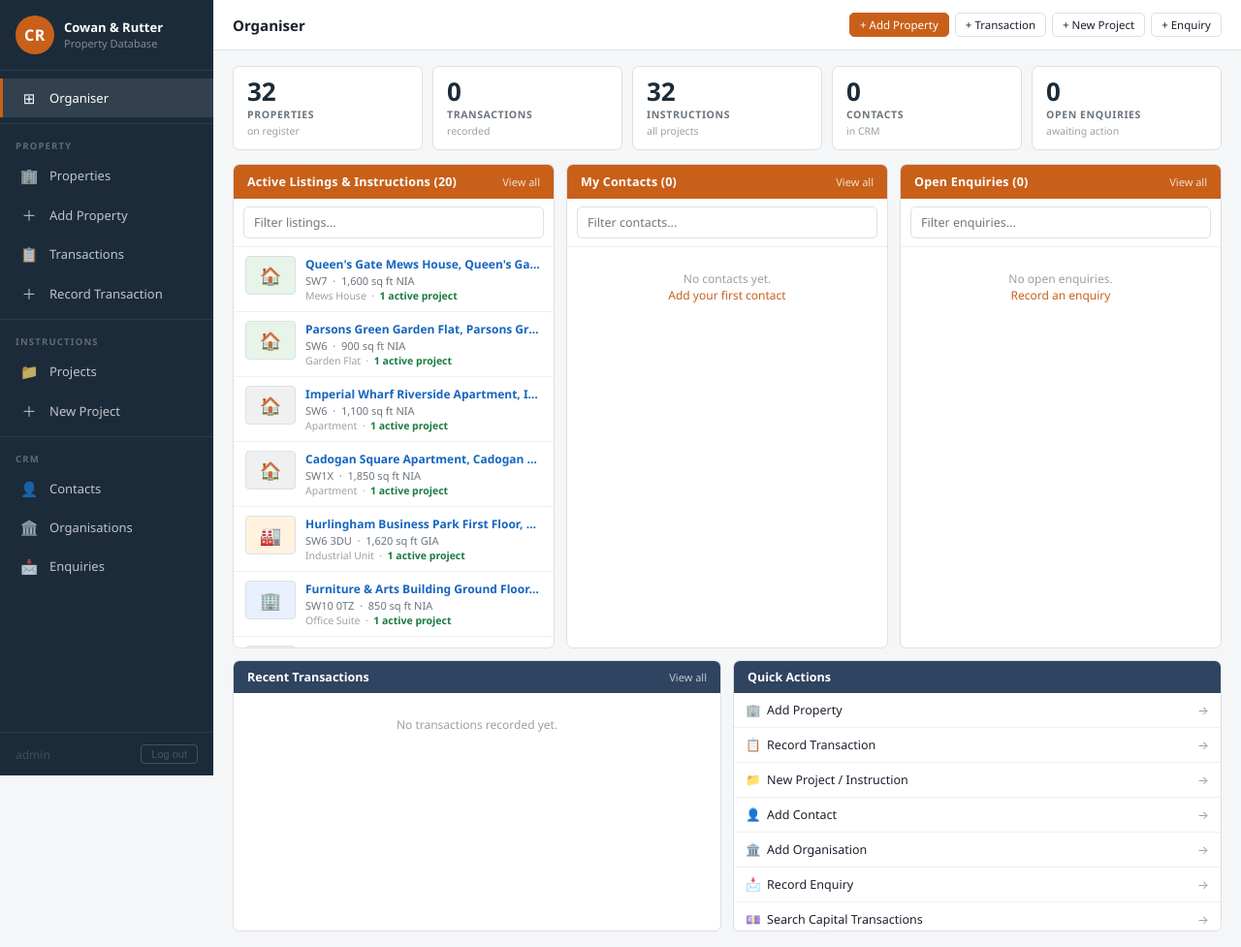
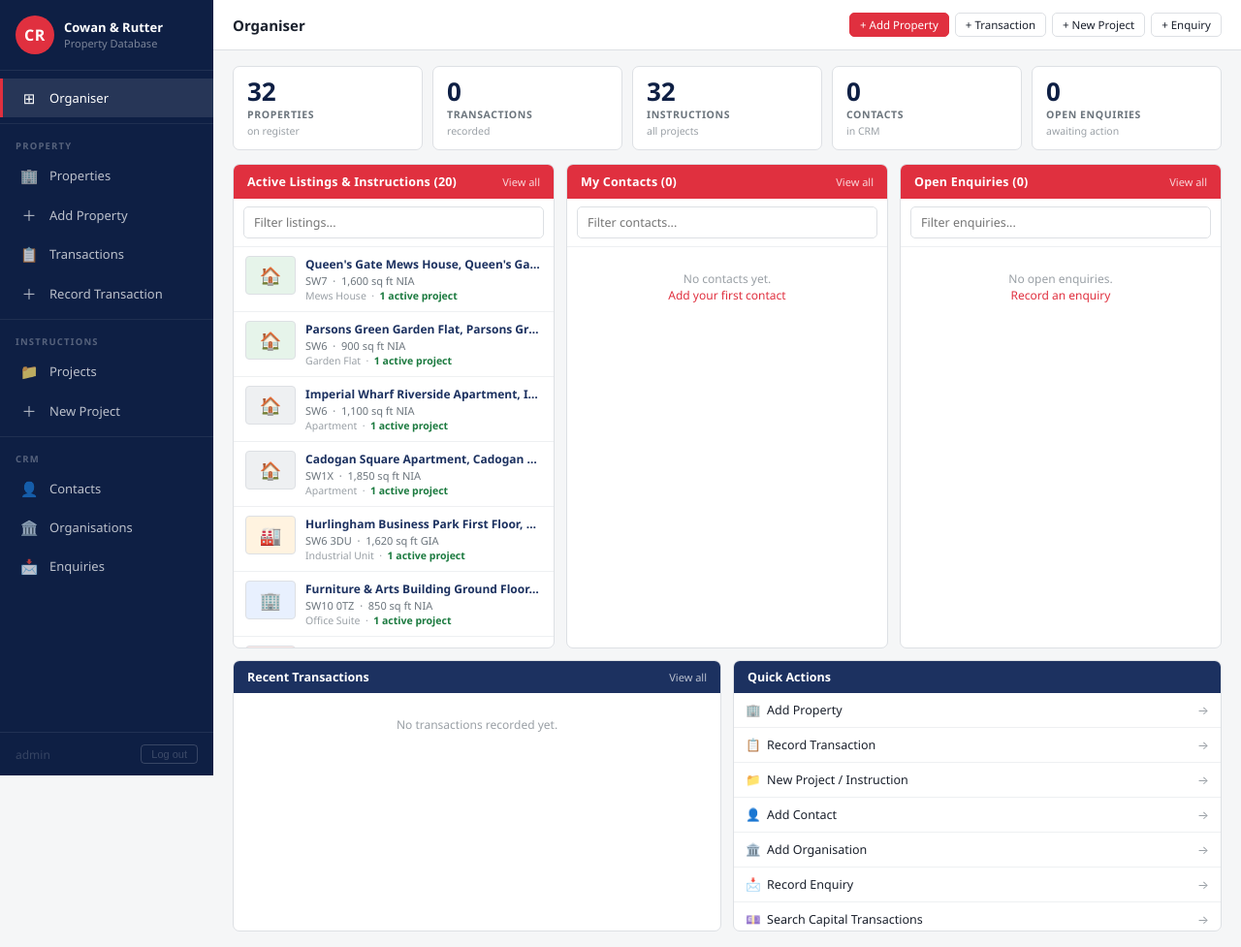
Before and after one commit to Samuelcowan-glitch/cr-property-db, a Flask app: page / in a window 1280 px wide. Shown: the whole page at 97% size. Run offline with Flask 3, Linux system fonts and the light colour scheme; a user stored in the database is signed in; data comes from the database, SQL or seed files in the repository; data that the repository does not hold is empty.

Commit message:
Reskin admin app to match website colour scheme (dark blue + red)
Remap CSS variables in style.css to the website palette: --ink #0e1f44
(dark blue) and --brass #e0303f (red accent), replacing navy/orange.

Co-Authored-By: Claude Opus 4.8 <noreply@anthropic.com>

```diff
--- a/static/css/style.css
+++ b/static/css/style.css
@@ -2,14 +2,14 @@
 *, *::before, *::after { box-sizing: border-box; margin: 0; padding: 0; }
 
 :root {
-  --navy:     #1c2b3a;
-  --navy2:    #243547;
-  --navy3:    #2e4460;
-  --orange:   #c8601a;
-  --orange-l: #d97230;
-  --orange-bg:#fef3ec;
-  --blue:     #1565c0;
-  --blue-l:   #1976d2;
+  --navy:     #0e1f44;   /* website --ink (dark blue, primary) */
+  --navy2:    #16264c;   /* slightly lighter ink */
+  --navy3:    #1c3160;   /* website --ink-soft */
+  --orange:   #e0303f;   /* website --brass (red accent) */
+  --orange-l: #c52532;   /* darker red for hover */
+  --orange-bg:#fdecee;   /* light red tint background */
+  --blue:     #1c3160;   /* links → ink-soft to match website */
+  --blue-l:   #0e1f44;
   --teal:     #0097a7;
   --white:    #ffffff;
   --grey-50:  #f5f6f7;
```
